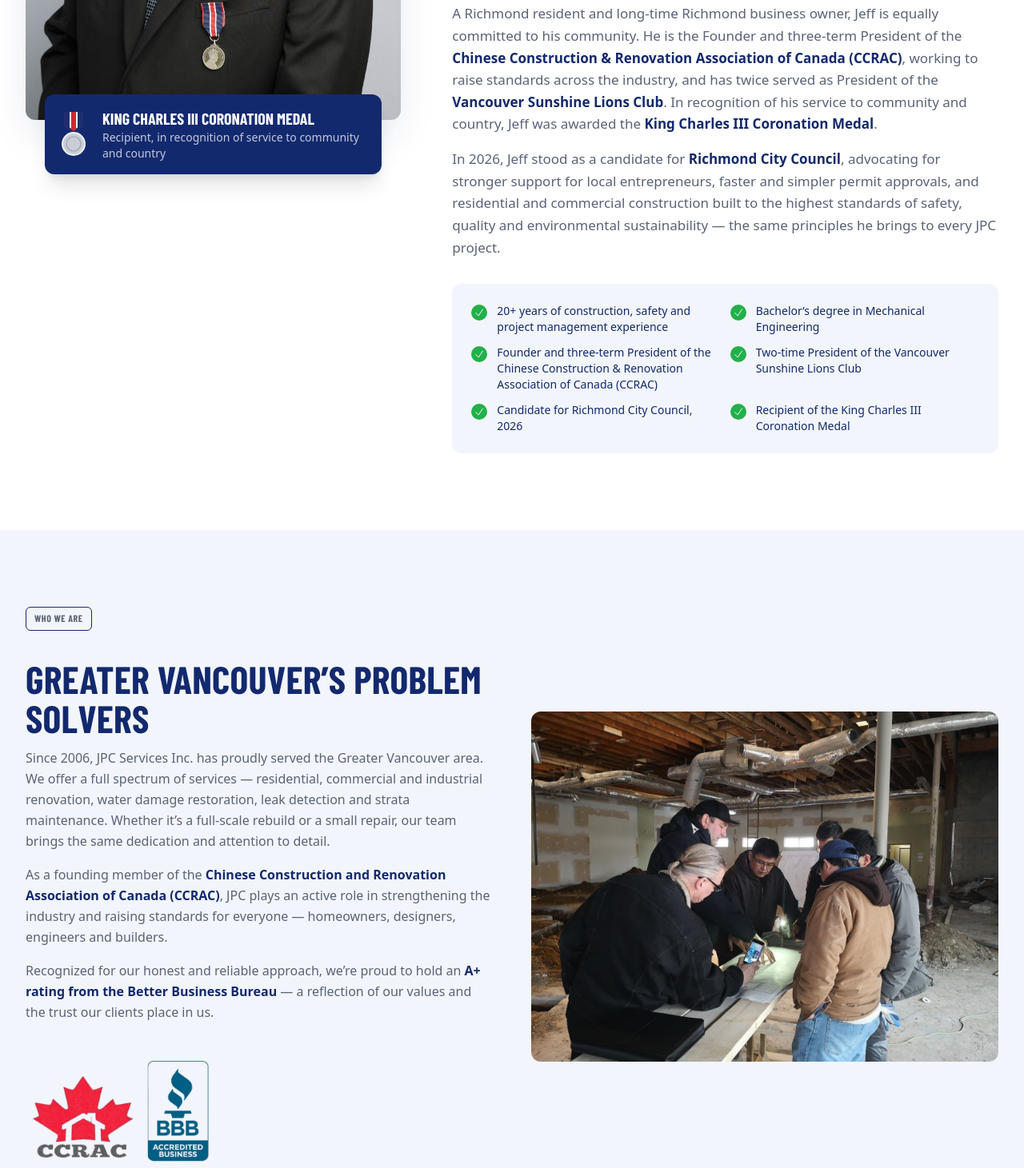
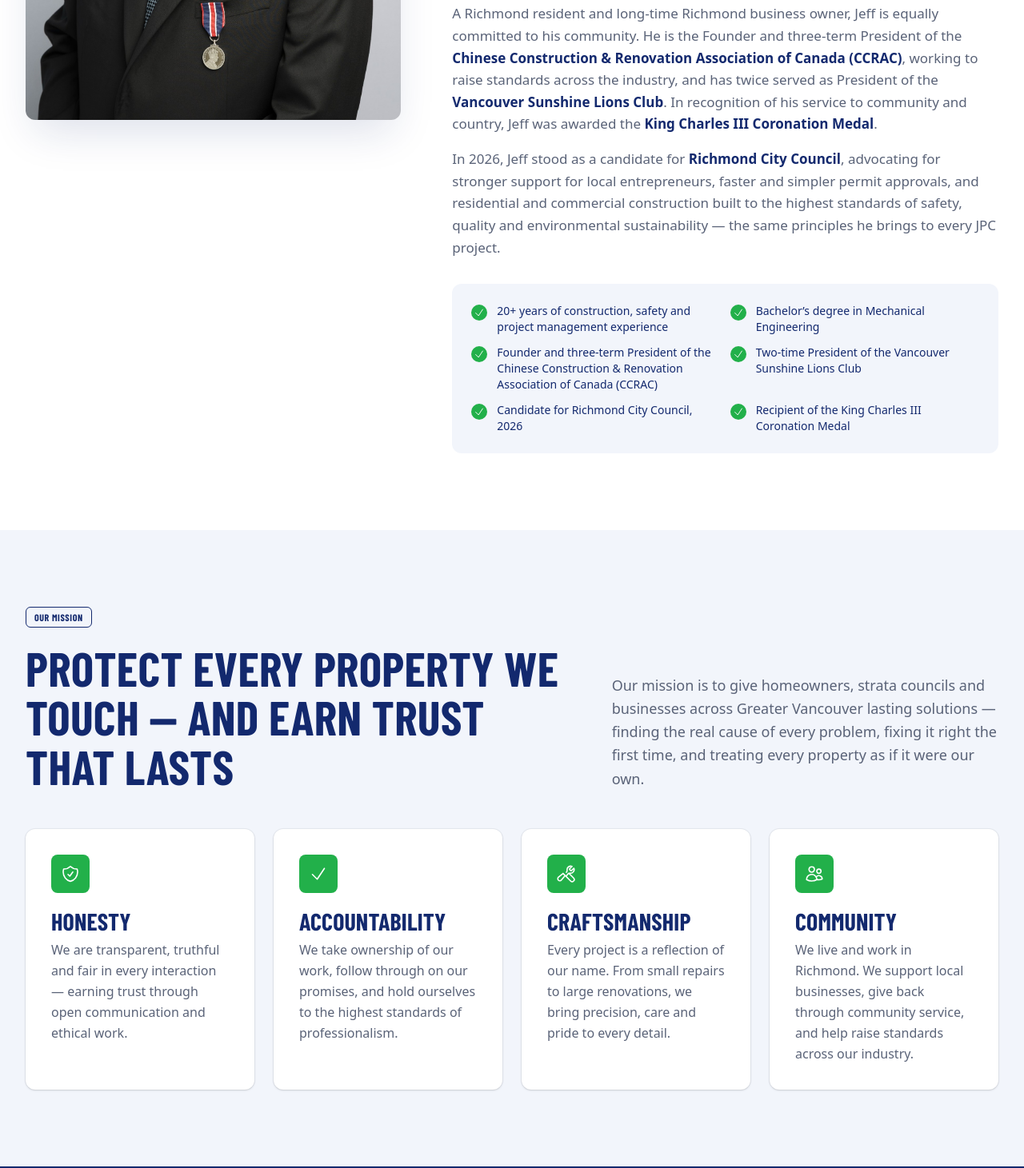
Before and after one commit to KaixiangGU/JPC-Services-Inc., an Astro site: page /about in a window 1280 px wide. Shown: the part 1041-2502 px from the top of the page at 80% size. Built offline with nearby package versions, Linux system fonts and the light colour scheme; Astro itself is replaced by a stand-in of ours; no server answers.

Commit message:
About: mission & values in place of 'Who we are', leaf favicon
- Remove the 'Who we are' section; mission statement and four values
  (Honesty, Accountability, Craftsmanship, Community) now follow the
  founder profile
- Remove the medal card under Jeff's photo
- New favicon / app icons made from the logo leaf

Co-Authored-By: Claude Opus 5.5 <noreply@anthropic.com>
Claude-Session: https://claude.ai/code/session_01Am1Zh97FoEjKtFS5r7AujN

```diff
--- a/src/pages/about.astro
+++ b/src/pages/about.astro
@@ -6,7 +6,6 @@ import Icon from '../components/Icon.astro';
 import Reviews from '../components/Reviews.astro';
 import CtaBand from '../components/CtaBand.astro';
 import { site, yearsInBusiness } from '../data/site';
-import teamOnsite from '../assets/images/team-onsite.jpg';
 import teamFinished from '../assets/images/team-finished.jpg';
 import badges from '../assets/images/badges.png';
 import jeff from '../assets/images/jeff-jiang.jpg';
@@ -15,6 +14,7 @@ const values = [
   { icon: 'shield', title: 'Honesty', text: 'We are transparent, truthful and fair in every interaction — earning trust through open communication and ethical work.' },
   { icon: 'check', title: 'Accountability', text: 'We take ownership of our work, follow through on our promises, and hold ourselves to the highest standards of professionalism.' },
   { icon: 'wrench', title: 'Craftsmanship', text: 'Every project is a reflection of our name. From small repairs to large renovations, we bring precision, care and pride to every detail.' },
+  { icon: 'users', title: 'Community', text: 'We live and work in Richmond. We support local businesses, give back through community service, and help raise standards across our industry.' },
 ] as const;
 const highlights = [
   '20+ years of construction, safety and project management experience',
@@ -40,19 +40,6 @@ const stats = [
       <div class="lg:col-span-5">
         <div class="relative">
           <Image src={jeff} alt="Jeff Jiang, Founder and President of JPC Services Inc., wearing the King Charles III Coronation Medal" widths={[480, 800, 1100]} sizes="(min-width: 1024px) 480px, 100vw" class="aspect-[4/5] w-full rounded-xl object-cover object-top shadow-2xl shadow-navy-900/15" loading="eager" />
-          <div class="relative mx-4 -mt-8 flex items-center gap-4 rounded-xl bg-navy-900 p-4 text-white shadow-xl sm:mx-6">
-            <svg viewBox="0 0 40 56" class="h-14 w-10 shrink-0" aria-hidden="true">
-              <path d="M8 0h24v18l-12 8-12-8z" fill="#1d2f6f" />
-              <path d="M17 0h6v22l-3 2-3-2z" fill="#d7262f" />
-              <path d="M15 0h2v20.7l-2-1.3zM23 0h2v19.4l-2 1.3z" fill="#fff" />
-              <circle cx="20" cy="40" r="14" fill="#c9ced6" stroke="#eef1f5" stroke-width="2" />
-              <circle cx="20" cy="40" r="9" fill="none" stroke="#9aa2ad" stroke-width="1.2" />
-            </svg>
-            <p class="leading-tight">
-              <span class="block font-display text-xl font-bold uppercase">King Charles III Coronation Medal</span>
-              <span class="block text-sm text-white/75">Recipient, in recognition of service to community and country</span>
-            </p>
-          </div>
         </div>
       </div>
 
@@ -77,17 +64,26 @@ const stats = [
     </div>
   </section>
 
+
+  <!-- ===== Mission & values ===== -->
   <section class="section bg-sand">
-    <div class="container-x grid items-center gap-12 lg:grid-cols-2">
-      <div class="prose-jpc">
-        <p class="eyebrow">Who we are</p>
-        <h2 class="!mt-5 !text-5xl">Greater Vancouver’s problem solvers</h2>
-        <p>Since {site.foundedYear}, JPC Services Inc. has proudly served the Greater Vancouver area. We offer a full spectrum of services — residential, commercial and industrial renovation, water damage restoration, leak detection and strata maintenance. Whether it’s a full-scale rebuild or a small repair, our team brings the same dedication and attention to detail.</p>
-        <p>As a founding member of the <strong class="text-navy-900">Chinese Construction and Renovation Association of Canada (CCRAC)</strong>, JPC plays an active role in strengthening the industry and raising standards for everyone — homeowners, designers, engineers and builders.</p>
-        <p>Recognized for our honest and reliable approach, we’re proud to hold an <strong class="text-navy-900">A+ rating from the Better Business Bureau</strong> — a reflection of our values and the trust our clients place in us.</p>
-        <Image src={badges} alt="CCRAC founding member and BBB Accredited Business" width={240} class="mt-6 h-auto w-60" />
+    <div class="container-x">
+      <div class="grid gap-10 lg:grid-cols-12 lg:items-end">
+        <div class="lg:col-span-7">
+          <p class="eyebrow">Our mission</p>
+          <h2 class="mt-5 text-5xl sm:text-6xl">Protect every property we touch — and earn trust that lasts</h2>
+        </div>
+        <p class="text-lg leading-relaxed text-muted lg:col-span-5">Our mission is to give homeowners, strata councils and businesses across Greater Vancouver lasting solutions — finding the real cause of every problem, fixing it right the first time, and treating every property as if it were our own.</p>
       </div>
-      <Image src={teamOnsite} alt="JPC team reviewing plans on a job site" widths={[600, 1000]} sizes="(min-width: 1024px) 600px, 100vw" class="aspect-[4/3] w-full rounded-xl object-cover" />
+      <div class="mt-12 grid gap-6 md:grid-cols-2 lg:grid-cols-4">
+        {values.map((v) => (
+          <div class="rounded-xl bg-white p-8 shadow-sm ring-1 ring-slate-900/5">
+            <span class="grid h-12 w-12 place-items-center rounded-lg bg-accent-500 text-white"><Icon name={v.icon} class="h-6 w-6" /></span>
+            <h3 class="mt-5 text-3xl">{v.title}</h3>
+            <p class="mt-2 leading-relaxed text-muted">{v.text}</p>
+          </div>
+        ))}
+      </div>
     </div>
   </section>
 
@@ -97,24 +93,6 @@ const stats = [
     </dl>
   </section>
 
-  <section class="section">
-    <div class="container-x">
-      <div class="max-w-2xl">
-        <p class="eyebrow">Mission &amp; values</p>
-        <h2 class="mt-5 text-5xl sm:text-6xl">The go-to experts, trusted by homeowners and respected by peers</h2>
-        <p class="mt-4 text-muted">We are driven by a passion for quality, a commitment to integrity and a relentless focus on customer satisfaction.</p>
-      </div>
-      <div class="mt-10 grid gap-6 md:grid-cols-3">
-        {values.map((v) => (
-          <div class="rounded-xl border border-slate-200 p-8">
-            <span class="grid h-12 w-12 place-items-center rounded-xl bg-accent-500 text-white"><Icon name={v.icon} class="h-6 w-6" /></span>
-            <h3 class="mt-5 text-3xl">{v.title}</h3>
-            <p class="mt-2 leading-relaxed text-muted">{v.text}</p>
-          </div>
-        ))}
-      </div>
-    </div>
-  </section>
 
   <Reviews limit={3} />
   <CtaBand />
```
Also changed, not shown: public/apple-touch-icon.png, public/favicon.png, public/icon-512.png.
